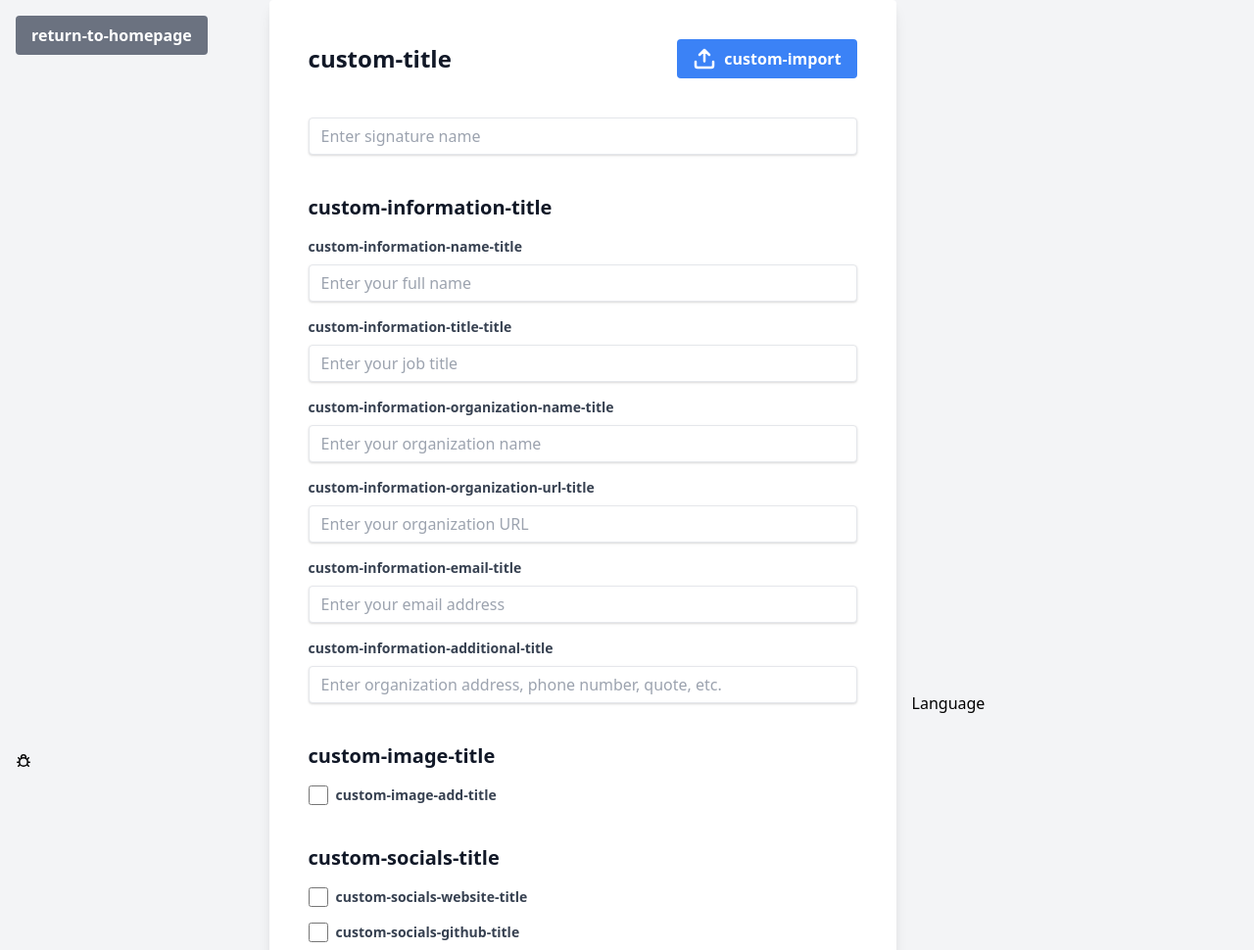
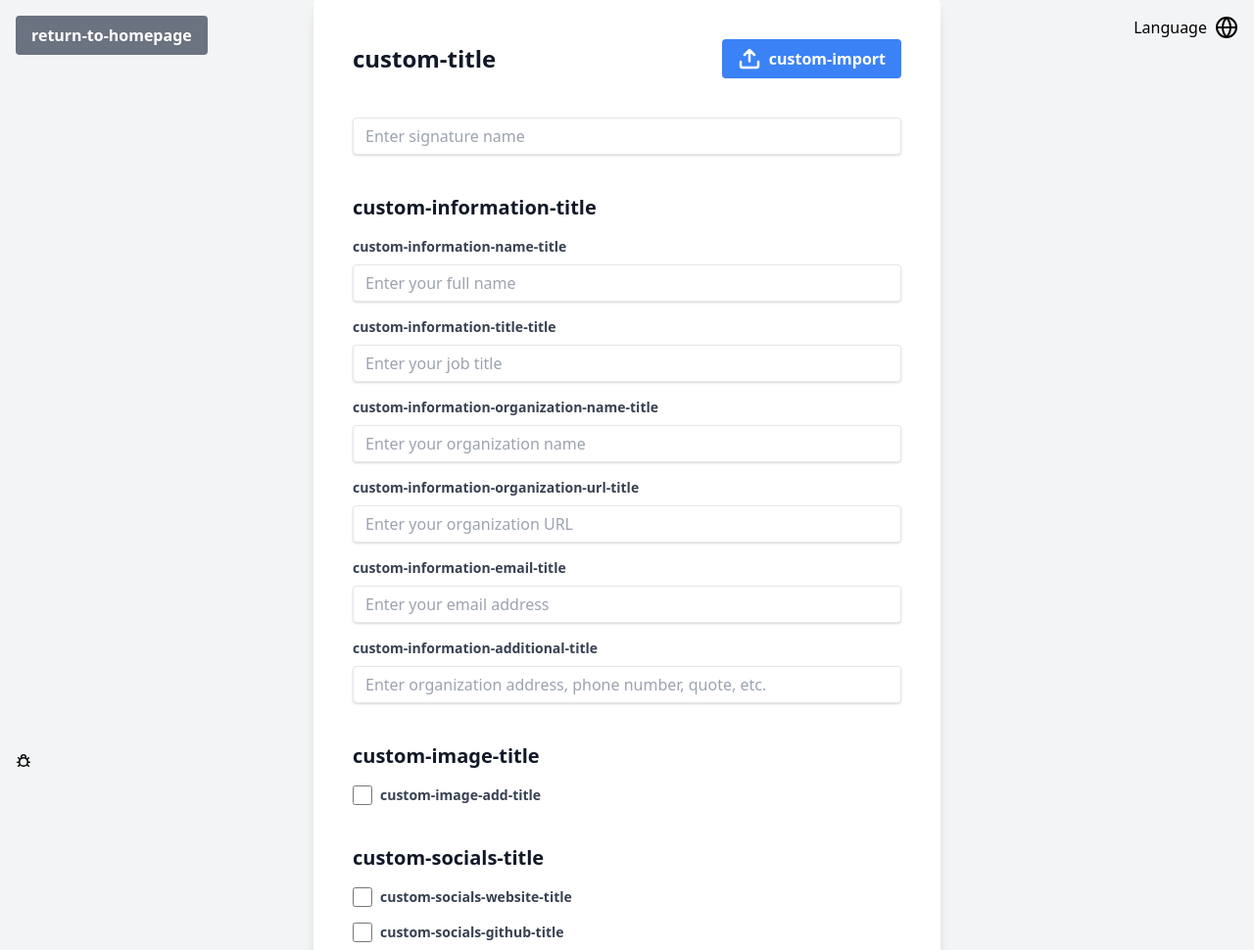
Before and after one commit to MorganKryze/Emails-Signature-Generator-Website, a Django app: page /en/custom/ in a window 1280 px wide. Shown: the top 970 px of the page at 98% size. Run offline with Django 4.2, Linux system fonts and the light colour scheme.

Commit message:
✅ done with i18n

```diff
--- a/generator/templates/base.html
+++ b/generator/templates/base.html
@@ -15,33 +15,26 @@
     />
     {% block head_content %} {% endblock %}
   </head>
-  <header>{% block header_content %} {% endblock %}</header>
 
-  {% block body_content %} {% endblock %}
-
-  <footer>
-    {% block footer_content %} {% endblock %}
-    <a
-      href="https://github.com/MorganKryze/Emails-Signature-Generator-Website/issues"
-      class="fixed bottom-0 left-0 m-4"
-      title="{% trans "report-a-bug" %}"
-    >
-      <img
-        src="https://raw.githubusercontent.com/MorganKryze/Emails-Signature-Generator-Website/main/assets/img/bug.svg"
-        alt="Report a bug"
-      />
-    </a>
-    <div class="relative inline-block text-left ml-4">
-      <div>
+  <header>
+    {% block header_content %} {% endblock %}
+    <div class="flex justify-end items-end fixed top-0 right-0 m-4">
+      <div class="relative inline-block text-left">
         <button
           type="button"
           id="options-menu"
           aria-haspopup="true"
           aria-expanded="true"
+          class="focus:outline-none"
         >
-          {% trans "Language" %}
+          <div class="flex items-center">
+            <span class="mr-2">{% trans "Language" %}</span>
+            <img
+              src="https://raw.githubusercontent.com/MorganKryze/Emails-Signature-Generator-Website/main/assets/img/globe.svg"
+              alt="Report a bug"
+            />
+          </div>
         </button>
-      </div>
         <div
           class="origin-top-right absolute right-0 mt-2 w-40 rounded-md shadow-lg bg-white ring-1 ring-black ring-opacity-5 hidden"
           id="dropdown"
@@ -123,7 +116,27 @@
           </div>
         </div>
       </div>
+    </div>
+  </header>
+
+  <body>
+    {% block body_content %} {% endblock %}
+  </body>
+
+  <footer>
+    {% block footer_content %} {% endblock %}
+    <a
+      href="https://github.com/MorganKryze/Emails-Signature-Generator-Website/issues"
+      class="fixed bottom-0 left-0 m-4"
+      title="{% trans 'report-a-bug' %}"
+    >
+      <img
+        src="https://raw.githubusercontent.com/MorganKryze/Emails-Signature-Generator-Website/main/assets/img/bug.svg"
+        alt="{% trans 'Report a bug' %}"
+      />
+    </a>
   </footer>
+
   {% block scripts %} {% endblock %}
   <script>
     var button = document.getElementById('options-menu');
```
Also changed, not shown: generator/locale/de/LC_MESSAGES/django.po, generator/locale/en/LC_MESSAGES/django.po, generator/locale/es/LC_MESSAGES/django.po, generator/locale/fr/LC_MESSAGES/django.po, 4 other files. Lines whose indentation alone changed are shown as unchanged.
